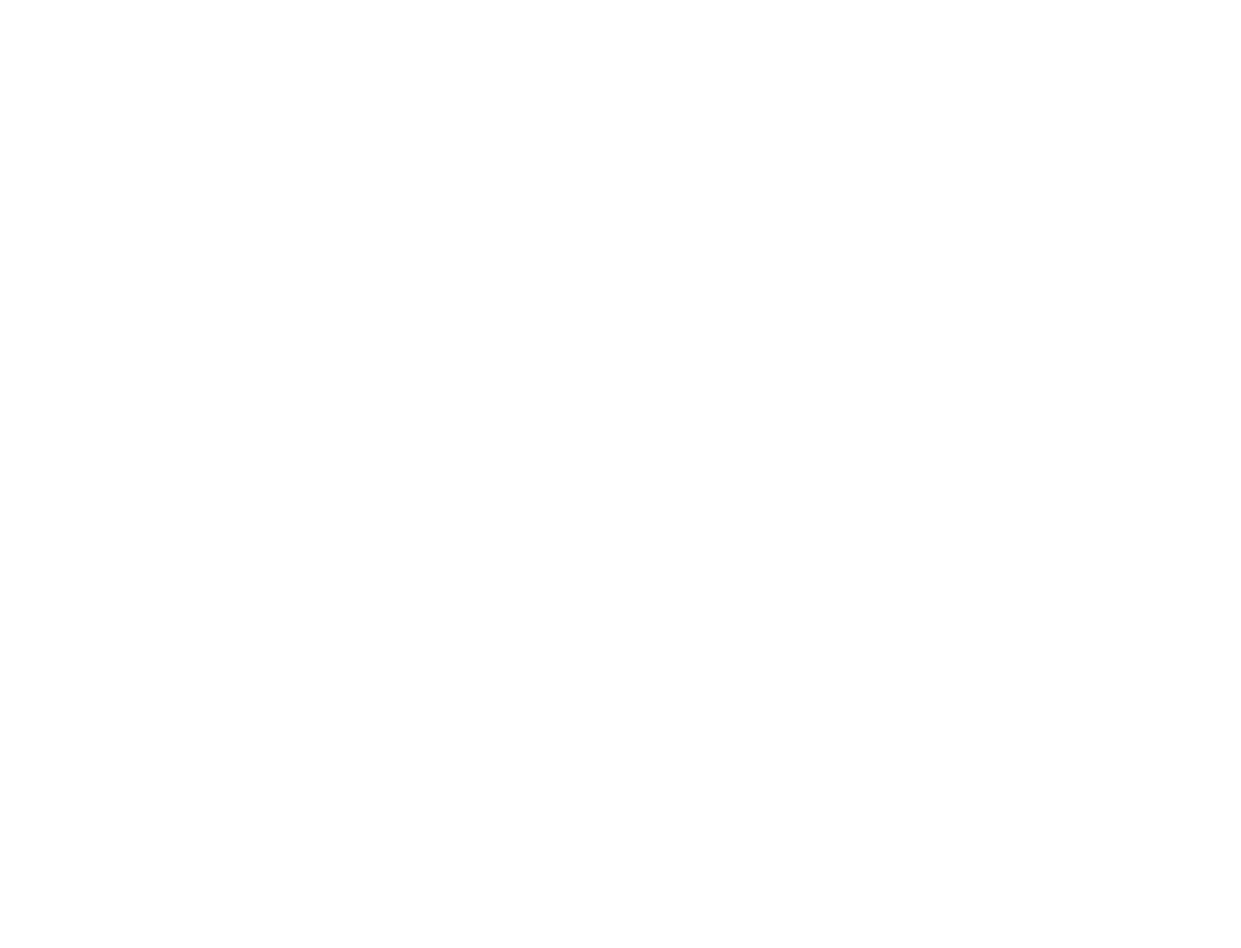
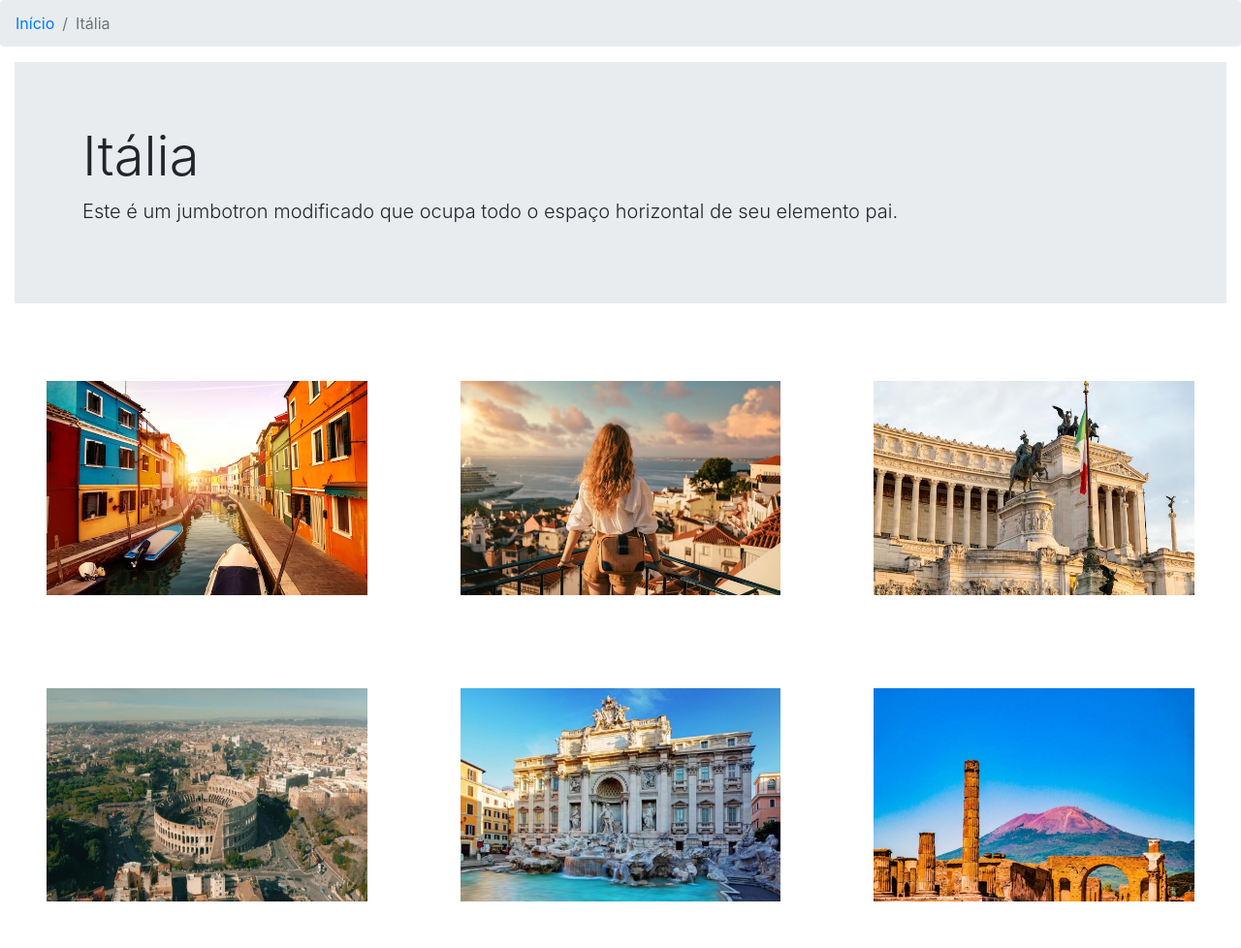
Before and after one commit to DiogoPCS/3DSIpero, a plain HTML site: page gabriellystefani/gabriellystefani.html in a window 1280 px wide. Shown: the whole page at 97% size. Before the commit the page ends 800 px from the top, so only its background shows below. Drawn offline with nearby package versions, Linux system fonts and the light colour scheme.

Commit message:
Imagens Adicionadas

```diff
--- a/gabriellystefani/gabriellystefani.html
+++ b/gabriellystefani/gabriellystefani.html
@@ -5,8 +5,97 @@
     <meta http-equiv="X-UA-Compatible" content="IE=edge">
     <meta name="viewport" content="width=device-width, initial-scale=1.0">
     <title>Itália</title>
+    <link rel="stylesheet" href="https://stackpath.bootstrapcdn.com/bootstrap/4.1.3/css/bootstrap.min.css" integrity="sha384-MCw98/SFnGE8fJT3GXwEOngsV7Zt27NXFoaoApmYm81iuXoPkFOJwJ8ERdknLPMO" crossorigin="anonymous">
+    <script src="https://stackpath.bootstrapcdn.com/bootstrap/4.1.3/js/bootstrap.min.js" integrity="sha384-ChfqqxuZUCnJSK3+MXmPNIyE6ZbWh2IMqE241rYiqJxyMiZ6OW/JmZQ5stwEULTy" crossorigin="anonymous"></script>
+    <link rel="stylesheet" href="../assets/css/styles.css">
 </head>
+
 <body>
+
+
+<!--Breadcrumb-->
+
+    <nav aria-label="breadcrumb">
+        <ol class="breadcrumb">
+          <li class="breadcrumb-item"><a href="#">Início</a></li>
+          <li class="breadcrumb-item active" aria-current="page">Itália</li>
+        </ol>
+      </nav>
+
+<!--Jumbotron-->
+      <div class="container-fluid">
+        <div class="row">
+            <div class="col-12"><div class="jumbotron jumbotron-fluid">
+
+                <div class="container">
+
+                  <h1 class="display-4">Itália</h1>
+                  <p class="lead">Este é um jumbotron modificado que ocupa todo o espaço horizontal de seu elemento pai.</p>
+                </div>
+              </div>
+            </div>
+        </div>
+      </div>
+
+      <!--Imagens-->
+
+      <div class="container-fluid">
+        <div class="row">
+            <div class="col-4 p-5"><img src="../gabriellystefani/imagens/imagem1.jpg" class="img-fluid"  alt=""></div>
+            <div class="col-4 p-5"><img src="../gabriellystefani/imagens/imagem2.jpg"  class="img-fluid" alt=""></div>
+            <div class="col-4 p-5"><img src="../gabriellystefani/imagens/imagem3.jpg"  class="img-fluid" alt=""></div>
+            <div class="col-4 p-5"><img src="../gabriellystefani/imagens/imagem4.jpg" class="img-fluid"  alt=""></div>
+            <div class="col-4 p-5"><img src="../gabriellystefani/imagens/imagem5.jpg"  class="img-fluid" alt=""></div>
+            <div class="col-4 p-5"><img src="../gabriellystefani/imagens/imagem6.jpg"  class="img-fluid" alt=""></div>
+        </div>
+      </div>
+
+
+
+
+
+
+
+
+
+
+
+
+
+
+
+
+
+
+
+
+
+
+
+
+
+
+
+
+
+
+
+
+
+
+
+
+
+
+
+
+
+
+
+
+
+<script src="https://code.jquery.com/jquery-3.3.1.slim.min.js" integrity="sha384-q8i/X+965DzO0rT7abK41JStQIAqVgRVzpbzo5smXKp4YfRvH+8abtTE1Pi6jizo" crossorigin="anonymous"></script>
+<script src="https://cdnjs.cloudflare.com/ajax/libs/popper.js/1.14.3/umd/popper.min.js" integrity="sha384-ZMP7rVo3mIykV+2+9J3UJ46jBk0WLaUAdn689aCwoqbBJiSnjAK/l8WvCWPIPm49" crossorigin="anonymous"></script>
 
 </body>
 </html>
```
Also changed, not shown: gabriellystefani/imagens/imagem1.jpg (added), gabriellystefani/imagens/imagem2.jpg (added), gabriellystefani/imagens/imagem3.jpg (added), gabriellystefani/imagens/imagem4.jpg (added), gabriellystefani/imagens/imagem5.jpg (added), gabriellystefani/imagens/imagem6.jpg (added).
